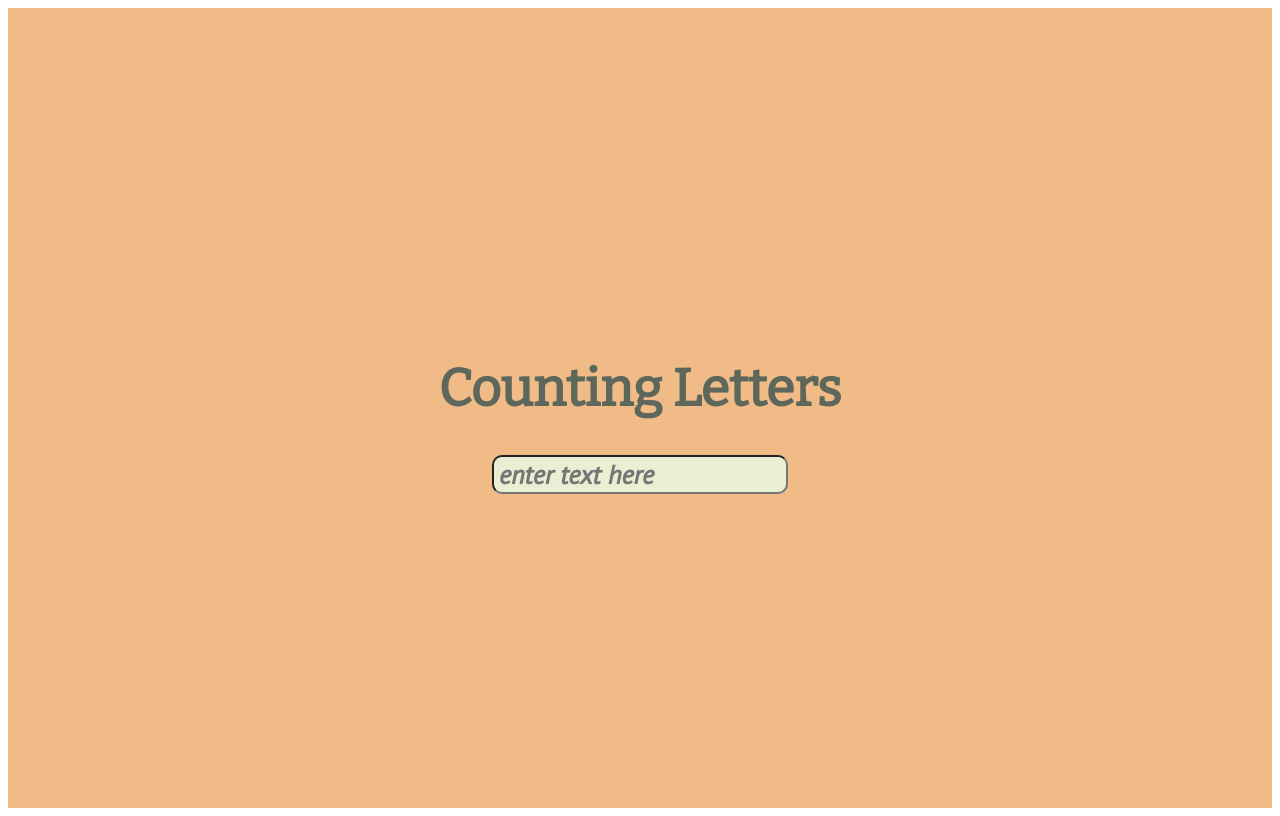
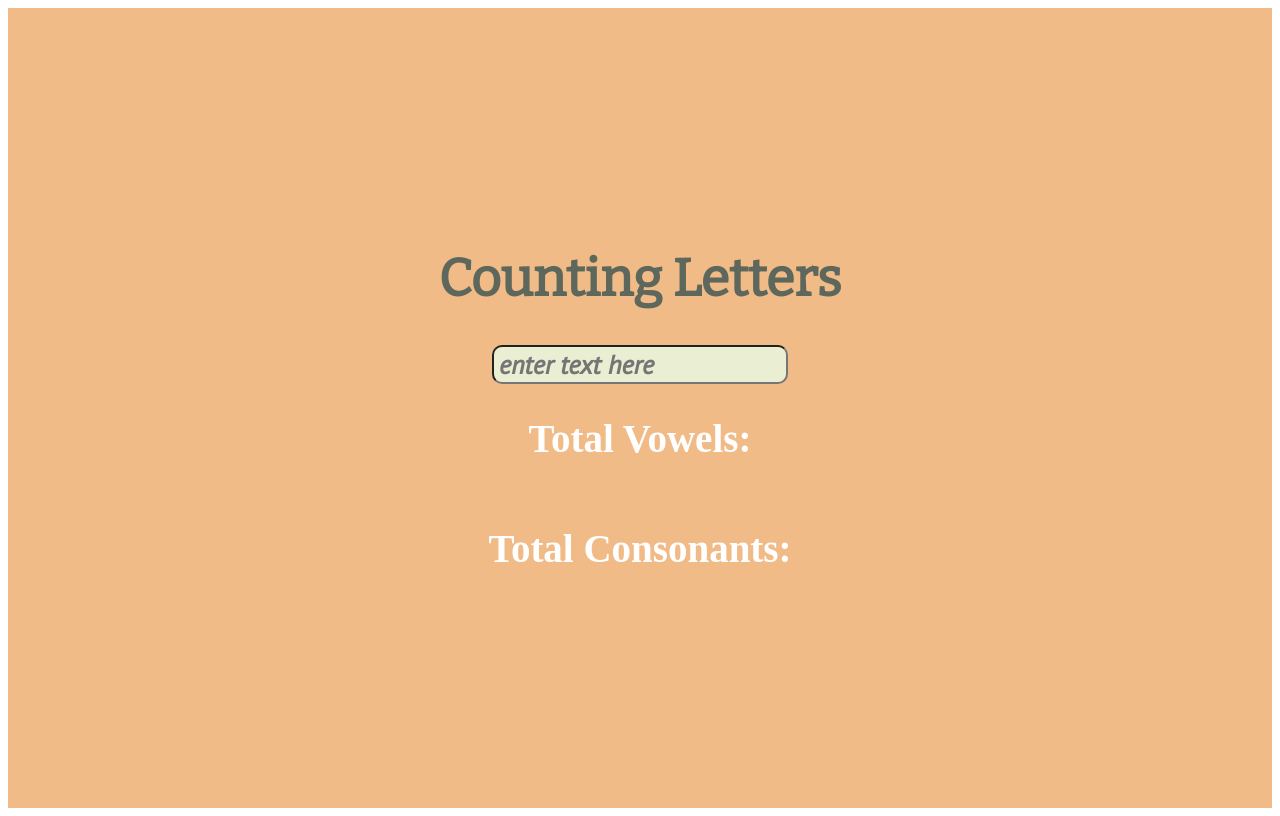
Before and after one commit to Tirzahe/mentorseries, a React (Create React App) app: page / in a window 1280 px wide. Built offline with nearby package versions, Linux system fonts and the light colour scheme.

Commit message:
created vowel and consonant components

```diff
--- a/src/App.js
+++ b/src/App.js
@@ -1,6 +1,7 @@
 import React, { Component } from 'react';
 import './App.css';
-// import VowelCount from './VowelCount.js'
+import VowelCount from './VowelCount.js';
+import ConsonantCount from './ConsonantCount.js';
 
 class App extends Component {
   render() {
@@ -9,8 +10,8 @@ class App extends Component {
         <header className="App-header">
           <h1>Counting Letters</h1>
           <input placeholder="enter text here"/>
-          {/* <VowelCount/>
-          <ConsonantCount/> */}
+          <VowelCount/>
+          <ConsonantCount/>
         </header>
       </div>
     );
--- /dev/null
+++ b/src/ConsonantCount.js
@@ -0,0 +1,15 @@
+import React, { Component } from 'react';
+// import StringCount from './StringCount.js';
+//This is where the consonant count function and result lives
+
+class ConsonantCount extends Component {
+    render() {
+        return (
+        <div className="ConsonantCount">
+            <h2>Total Consonants:</h2>
+        </div>
+        );
+    }
+}
+
+export default ConsonantCount;
--- a/src/VowelCount.js
+++ b/src/VowelCount.js
@@ -1,3 +1,15 @@
-import React from 'react';
-import StringCount from './StringCount.js';
+import React, { Component } from 'react';
+// import StringCount from './StringCount.js';
 //This is where the vowel count function and result lives
+
+class VowelCount extends Component {
+    render() {
+        return (
+        <div className="VowelCount">
+            <h2>Total Vowels:</h2>
+        </div>
+        );
+    }
+}
+
+export default VowelCount;
```
